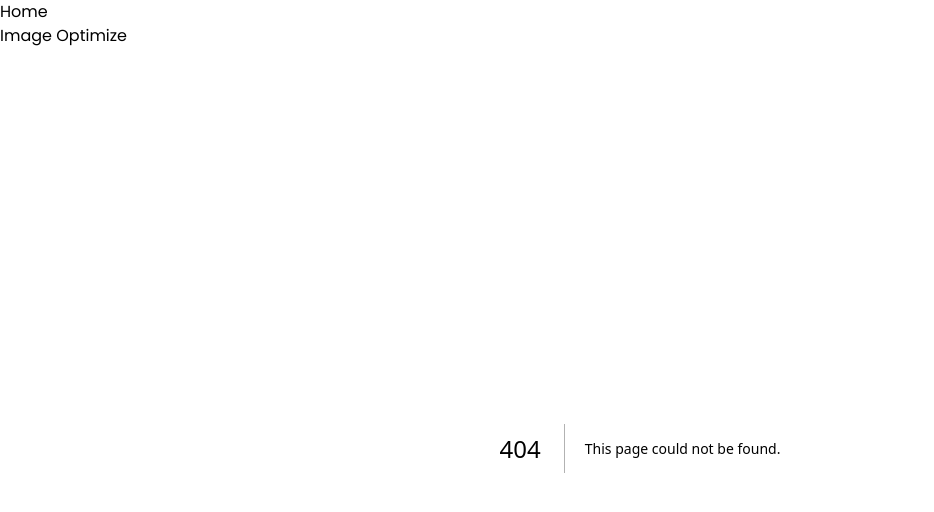
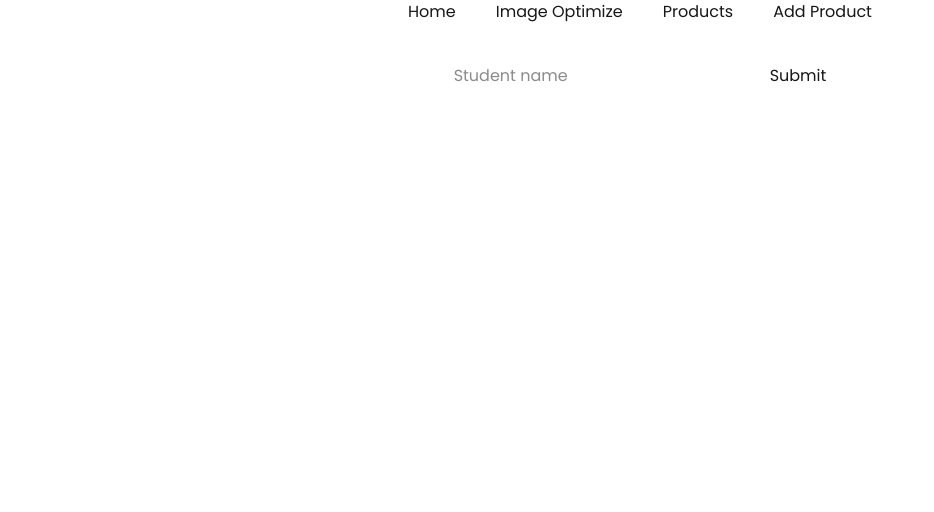
Before and after one commit to Mezbahul-241-15-929/Milestone-13-Explore-NextJS, a Next.js app in the folder Module 73 NextJS Core Concepts(Part 3)/my-app/: page /products/add in a window 1280 px wide. Before the commit this address had no page. Shown: the top 512 px of the page, without its empty margins (0-934 px from the left). Built offline with nearby package versions, Linux system fonts and the light colour scheme.

Commit message:
74-4 Caching and Revalidating

```diff
--- a/Module 73 NextJS Core Concepts(Part 3)/my-app/src/app/Components/Navbar.jsx
+++ b/Module 73 NextJS Core Concepts(Part 3)/my-app/src/app/Components/Navbar.jsx
@@ -3,13 +3,19 @@ import React from 'react';
 
 const Navbar = () => {
     return (
-        <div>
-            <ul>
+        <div className=''>
+            <ul className='flex justify-center gap-10'>
                 <li>
                     <Link href="/">Home</Link>
                 </li>
                 <li>
                     <Link href="/image">Image Optimize</Link>
+                </li>
+                <li>
+                    <Link href="/products">Products</Link>
+                </li>
+                <li>
+                    <Link href="/products/add">Add Product</Link>
                 </li>
             </ul>
         </div>
--- a/Module 73 NextJS Core Concepts(Part 3)/my-app/src/app/api/items/route.js
+++ b/Module 73 NextJS Core Concepts(Part 3)/my-app/src/app/api/items/route.js
@@ -1,4 +1,5 @@
 import dbConnect from "@/lib/dbConnect";
+import { revalidatePath } from "next/cache";
 
 export async function GET() {
     const collection = await dbConnect("students");
@@ -12,6 +13,7 @@ export async function POST(req) {
     const collection = await dbConnect("students");
 
     const result = await collection.insertOne(postedData);
+    revalidatePath("/products")
 
     return Response.json({ result });
 }
--- /dev/null
+++ b/Module 73 NextJS Core Concepts(Part 3)/my-app/src/app/products/add/components/ProductAdd.jsx
@@ -0,0 +1,55 @@
+"use client";
+import React from "react";
+
+const ProductAdd = () => {
+  const handleSubmit = async (e) => {
+    e.preventDefault();
+
+    const form = e.target;
+
+    // ❌ PROBLEM 1:
+    // form.productName.value ❌
+    // But input name is "name"
+
+    // ✅ FIX:
+    const name = form.name.value;
+
+    const payload = { name };
+
+    const res = await fetch("http://localhost:3000/api/items", {
+      method: "POST",
+      headers: {
+        "Content-Type": "application/json",
+      },
+      body: JSON.stringify(payload),
+    });
+
+    // ❌ PROBLEM 2:
+    // res.json() crashes if API returns empty response
+
+    // ✅ FIX:
+    const text = await res.text();
+    const result = text ? JSON.parse(text) : {};
+    console.log(result);
+
+    form.reset();
+    alert("Student added");
+
+  };
+
+  return (
+    <div>
+      <form onSubmit={handleSubmit}>
+        <input
+          type="text"
+          name="name" // ✅ must match form.name
+          placeholder="Student name"
+          required
+        />
+        <button type="submit">Submit</button>
+      </form>
+    </div>
+  );
+};
+
+export default ProductAdd;
--- /dev/null
+++ b/Module 73 NextJS Core Concepts(Part 3)/my-app/src/app/products/add/page.jsx
@@ -0,0 +1,12 @@
+import React from 'react';
+import ProductAdd from './components/ProductAdd';
+
+const page = () => {
+    return (
+        <div className='flex justify-center mt-10'>
+            <ProductAdd></ProductAdd>
+        </div>
+    );
+};
+
+export default page;
--- /dev/null
+++ b/Module 73 NextJS Core Concepts(Part 3)/my-app/src/app/products/page.jsx
@@ -0,0 +1,25 @@
+import React from "react";
+
+const Page = async () => {
+  const res = await fetch("http://localhost:3000/api/items", {
+    cache: "force-cache", // or "no-store"
+  });
+
+  const result = await res.json();
+
+  // ✅ API returns { data: [...] }
+  const students = Array.isArray(result?.data) ? result.data : [];
+
+  return (
+    <ul>
+      {students.map((singleStudent) => (
+        <li key={singleStudent._id}>
+          {/* ✅ Some docs have `name`, some have `productName` */}
+          {singleStudent.name || singleStudent.productName || "No Name"}
+        </li>
+      ))}
+    </ul>
+  );
+};
+
+export default Page;
```
